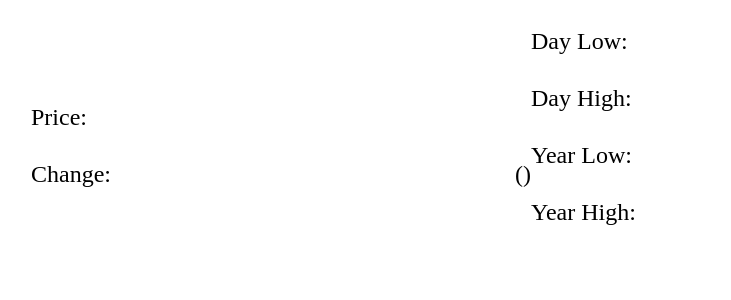
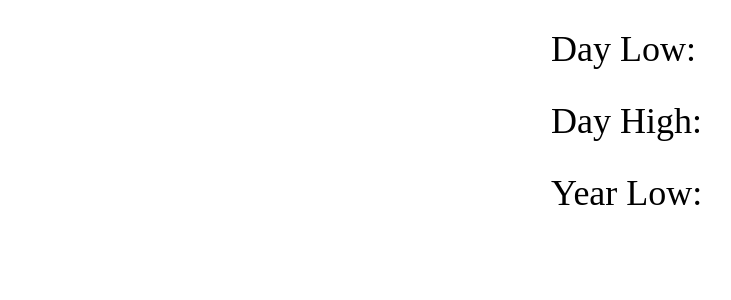
Before and after one commit to trevorpersons/NoCodeKings, a Django app: page /financials/stock_info/ in a window 1280 px wide. Shown: the top 300 px of the page, without its empty margins (109-840 px from the left). Run offline with Django 4.2, Linux system fonts and the light colour scheme; data that the repository does not hold is empty.

Commit message:
Update stock_info.html
still fixing the formatting

```diff
--- a/financials/templates/stock_info.html
+++ b/financials/templates/stock_info.html
@@ -1,12 +1,23 @@
 <style>
+    .container {
+        display: flex;
+        justify-content: space-between;
+        align-items: center;
+        flex-wrap: wrap;
+        width: 100%;
+        max-width: 1000px;
+        margin: 0 auto;
+    }
+
     h1 {
         text-align: center;
-        font-size: 48px;
+        font-size: 72px;
+        flex-basis: 100%;
     }
 
     p {
         text-align: center;
-        font-size: 24px;
+        font-size: 36px;
         margin: 10px 0;
     }
 
@@ -24,58 +35,46 @@
 
     .detail-left {
         text-align: left;
-        flex: 1;
     }
 
     .detail-right {
         text-align: right;
-        flex: 1;
     }
 
-    a {
-        display: block;
+    .enlarge {
+        font-size: 48px;
+    }
+
+    .left-column {
+        flex: 1;
         text-align: center;
-        font-size: 24px;
+        margin-right: 20px;
+    }
+
+    .right-column {
+        flex: 1;
+        text-align: center;
+        margin-left: 20px;
+    }
+
+    .center-column {
+        flex-basis: 100%;
+        text-align: center;
         margin-top: 20px;
     }
 
-    .enlarge {
-        font-size: 72px;
-    }
-
-    .container {
-        display: flex;
-        justify-content: space-between;
-        align-items: center;
-        width: 100%;
-        max-width: 1000px;
-        margin: 0 auto;
-    }
-
-    .left-side {
-        flex: 1;
-    }
-
-    .right-side {
-        flex: 1;
-        text-align: right;
+    .center-column p {
+        margin: 10px;
     }
 </style>
 
 <div class="container">
-    <div class="left-side">
+    <div class="left-column">
         <h1 class="enlarge">{{ symbol }}</h1>
         <p class="emphasis">{{ name }}</p>
-        <div class="details">
-            <p class="detail-left">Price:</p>
-            <p class="enlarge detail-right">{{ price }}</p>
-        </div>
-        <div class="details">
-            <p class="detail-left">Change:</p>
-            <p class="detail-right">{{ change }} ({{ change_pct }})</p>
-        </div>
+        <p class="enlarge">{{ price }}</p>
     </div>
-    <div class="right-side">
+    <div class="right-column">
         <div class="details">
             <p class="detail-left">Day Low:</p>
             <p class="detail-right">{{ dayLow }}</p>
@@ -87,8 +86,3 @@
         <div class="details">
             <p class="detail-left">Year Low:</p>
             <p class="detail-right">{{ yearLow }}</p>
-        </div>
-        <div class="details">
-            <p class="detail-left">Year High:</p>
-            <p class="detail-right">{{ yearHigh }}</p>
-        </div
```
